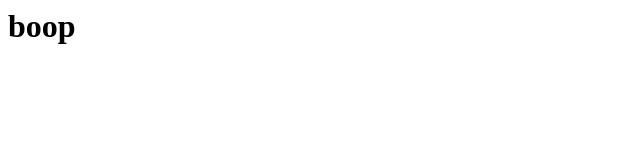
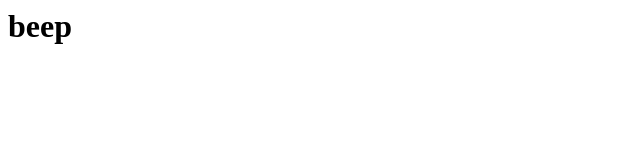
Before and after one commit to ToyHome/test-page-redirect, a plain HTML site: page index.html in a window 1280 px wide. Shown: the full height of the page, 0-640 px from the left. Drawn offline with Linux system fonts and the light colour scheme.

Commit message:
Update index.html

```diff
--- a/index.html
+++ b/index.html
@@ -1,8 +1,8 @@
 <html>
   <head>
-    <title>boop</title>
+    <title>beep</title>
   </head>
   <body>
-    <h1>boop</h1>
+    <h1>beep</h1>
   </body>
 </html>
```
